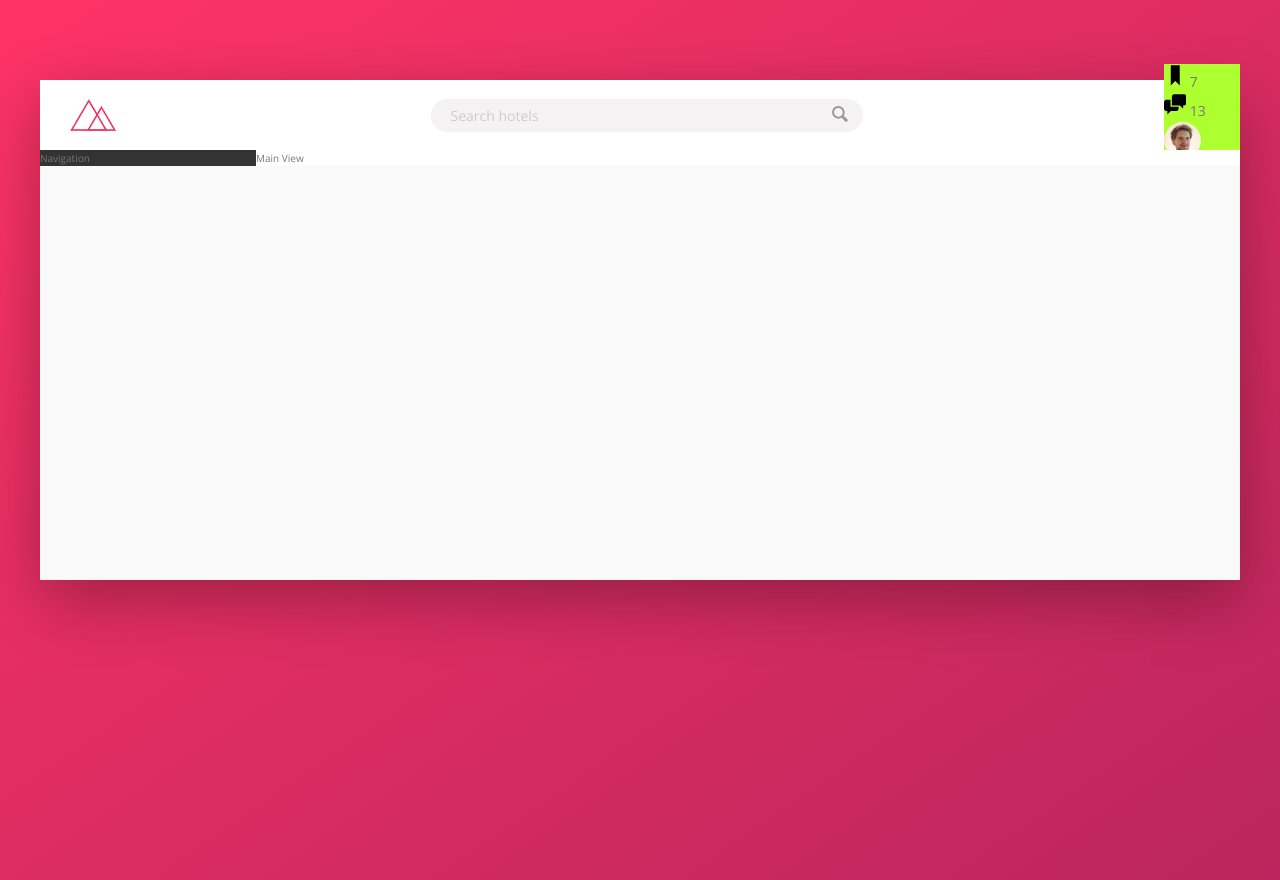
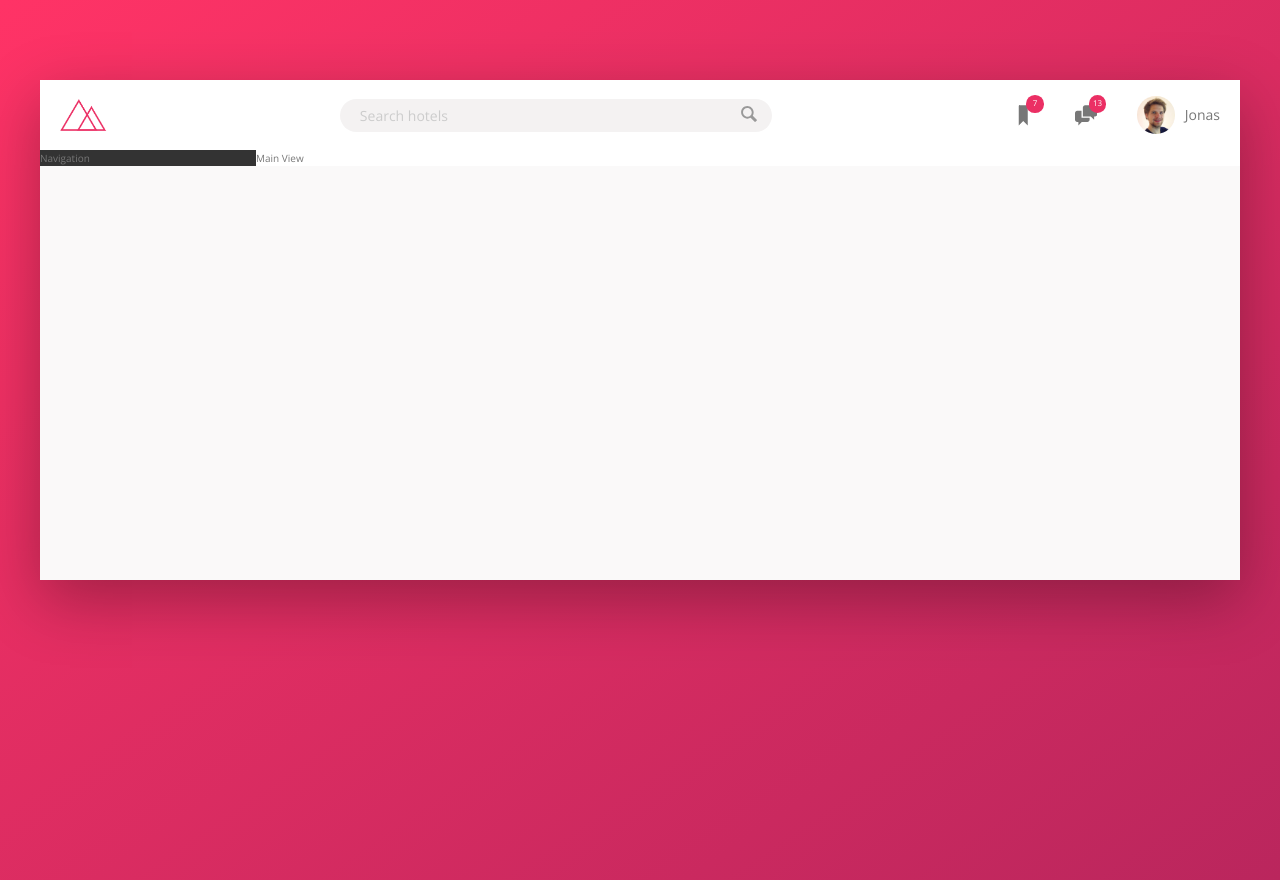
Before and after one commit to itodddev/trillo, a website: page index.html in a window 1280 px wide. Drawn offline with nearby package versions, Linux system fonts and the light colour scheme.

Commit message:
Add user-nav to header

```diff
--- a/sass/_components.scss
+++ b/sass/_components.scss
@@ -1,7 +1,7 @@
 //////// Logo
 .logo {
   height: 3.25rem;
-  margin-left: 3rem;
+  margin-left: 2rem;
 }
 
 ///////// Search
@@ -64,17 +64,48 @@
 
 ////////// User Navigation
 .user-nav {
-  background-color: greenyellow;
+  align-self: stretch; // overwrites the .header align-items: center, the align-self: stretch makes the user-nav stretch the whole height of the .header
+
+  display: flex;
+  // align-items: center;
+
+  & > * {
+    // selects all direct children of user-nav (icon-box & user)
+    padding: 0 2rem;
+    height: 100%;
+
+    display: flex;
+    align-items: center; // fixes the items at top because of aligh-self: stretch
+
+    &:hover {
+      background-color: var(--color-grey-light-2);
+    }
+  }
 
   &__icon-box {
+    position: relative;
   }
 
   &__icon {
     height: 2.25rem;
     width: 2.25rem;
+    fill: var(--color-grey-dark-2);
   }
 
   &__notification {
+    font-size: 0.8rem;
+    height: 1.75rem;
+    width: 1.75rem;
+    border-radius: 50%;
+    background-color: var(--color-primary);
+    color: #fff;
+    position: absolute;
+    top: 1.5rem;
+    right: 1.1rem;
+
+    display: flex; // flexbox also centers text, this centers the number in the notification icon
+    justify-content: center;
+    align-items: center;
   }
 
   &__user {
@@ -86,5 +117,6 @@
   }
 
   &__user-name {
+    margin-left: 1rem;
   }
 }
```
Also changed, not shown: css/style.css.
